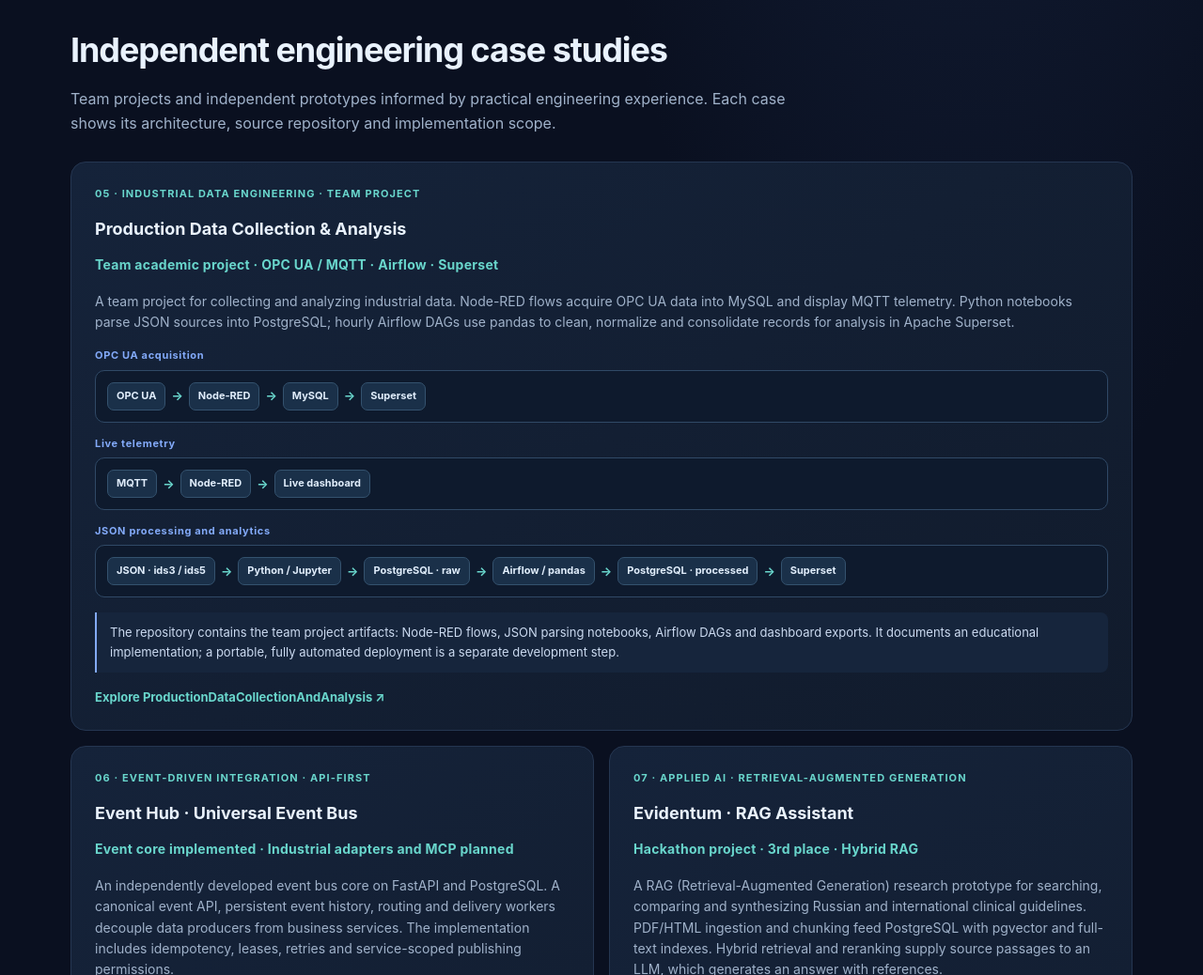
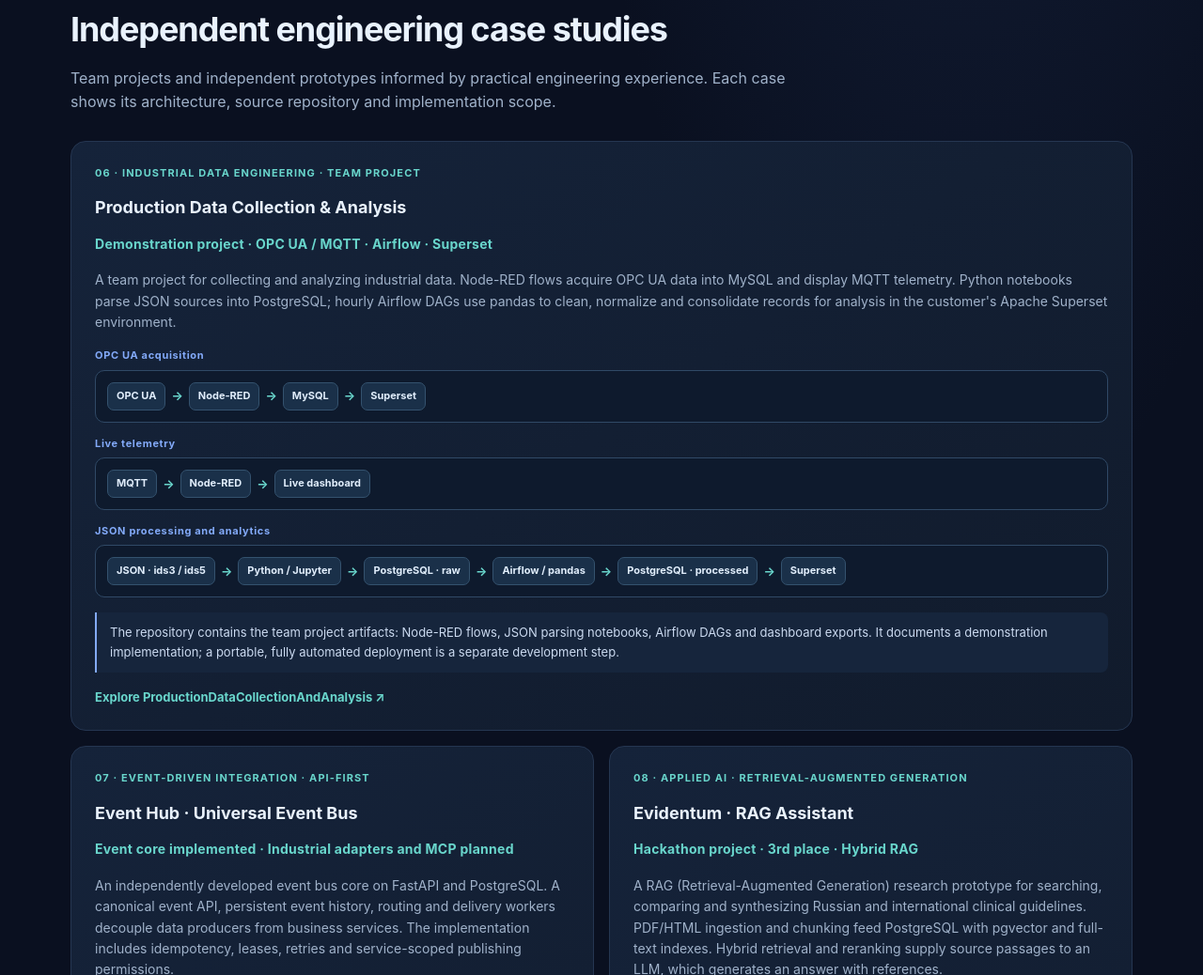
Before and after one commit to glazole/homelab-data-platform, a plain HTML site: page docs/index.html in a window 1280 px wide. Shown: the part 2480-3518 px from the top of the page at 94% size. Drawn offline with Linux system fonts and the light colour scheme.

Commit message:
Refine demonstration project wording and portfolio numbering

```diff
--- a/docs/index.html
+++ b/docs/index.html
@@ -53,7 +53,7 @@ footer{border-top:1px solid var(--line);padding:30px 0 45px;color:var(--muted);f
 <article class="card"><div class="label">02 · Orchestration</div><h3>Apache Airflow</h3><p data-en="LocalExecutor, Scheduler, DAG Processor, PostgreSQL metadata and Keycloak authentication." data-ru="LocalExecutor, Scheduler, DAG Processor, PostgreSQL для метаданных и авторизация Keycloak.">LocalExecutor, Scheduler, DAG Processor, PostgreSQL metadata and Keycloak authentication.</p><a class="cta" href="https://github.com/glazole/homelab-airflow" target="_blank" rel="noopener noreferrer">homelab-airflow ↗</a></article>
 <article class="card"><div class="label">03 · Lakehouse</div><h3>Spark + Iceberg</h3><p data-en="Single-host Spark Standalone, JupyterHub, Iceberg REST Catalog and S3 object storage." data-ru="Spark Standalone на одном сервере, JupyterHub, Iceberg REST Catalog и объектное хранилище S3.">Single-host Spark Standalone, JupyterHub, Iceberg REST Catalog and S3 object storage.</p><a class="cta" href="https://github.com/glazole/homelab-sparkice" target="_blank" rel="noopener noreferrer">homelab-sparkice ↗</a></article>
 <article class="card"><div class="label">04 · Analytics</div><h3>ClickHouse + PostgreSQL</h3><p data-en="SQL analytics, columnar OLAP storage, administration tools and Metabase dashboards." data-ru="SQL-аналитика, колоночное OLAP-хранилище, средства администрирования и дашборды Metabase.">SQL analytics, columnar OLAP storage, administration tools and Metabase dashboards.</p><a class="cta" href="https://github.com/glazole/homelab-analytics-stack" target="_blank" rel="noopener noreferrer">homelab-analytics-stack ↗</a></article>
-<article class="card"><div class="label">Graph analytics · Cloud.ru VM</div><h3>Neo4j · Graph Data Science</h3><p data-en="An independently deployed Neo4j graph database on a Cloud.ru virtual machine. Used for exploring relationships among entities, graph structures, traversals and graph algorithms. The repository documents the Docker-based environment and Graph Data Science setup." data-ru="Самостоятельно развёрнутая графовая база данных Neo4j на виртуальной машине Cloud.ru. Используется для анализа связей между сущностями, исследования структуры графов, обходов и графовых алгоритмов. В репозитории описаны Docker-окружение и настройка Graph Data Science.">An independently deployed Neo4j graph database on a Cloud.ru virtual machine. Used for exploring relationships among entities, graph structures, traversals and graph algorithms. The repository documents the Docker-based environment and Graph Data Science setup.</p><a class="cta" href="https://github.com/glazole/homelab-neo4j" target="_blank" rel="noopener noreferrer">homelab-neo4j ↗</a></article>
+<article class="card"><div class="label">05 · Graph analytics · Cloud.ru VM</div><h3>Neo4j · Graph Data Science</h3><p data-en="Used for exploring relationships among entities, graph structures, traversals and graph algorithms. The repository documents the Docker-based environment and Graph Data Science setup." data-ru="Используется для анализа связей между сущностями, исследования структуры графов, обходов и графовых алгоритмов. В репозитории описаны Docker-окружение и настройка Graph Data Science.">Used for exploring relationships among entities, graph structures, traversals and graph algorithms. The repository documents the Docker-based environment and Graph Data Science setup.</p><a class="cta" href="https://github.com/glazole/homelab-neo4j" target="_blank" rel="noopener noreferrer">homelab-neo4j ↗</a></article>
 </div></section>
 
 <section id="cases">
@@ -61,20 +61,20 @@ footer{border-top:1px solid var(--line);padding:30px 0 45px;color:var(--muted);f
 <p class="lead" data-en="Team projects and independent prototypes informed by practical engineering experience. Each case shows its architecture, source repository and implementation scope." data-ru="Командные проекты и самостоятельные прототипы, основанные на практическом инженерном опыте. Для каждого показаны архитектура, исходный репозиторий и границы реализации.">Team projects and independent prototypes informed by practical engineering experience. Each case shows its architecture, source repository and implementation scope.</p>
 <div class="grid">
 <article class="card case-study production-case" id="production-data">
-<div class="label" data-en="05 · Industrial data engineering · Team project" data-ru="05 · Промышленные данные · Командный проект">05 · Industrial data engineering · Team project</div>
+<div class="label" data-en="06 · Industrial data engineering · Team project" data-ru="06 · Промышленные данные · Командный проект">06 · Industrial data engineering · Team project</div>
 <h3 data-en="Production Data Collection &amp; Analysis" data-ru="Сбор и анализ производственных данных">Production Data Collection &amp; Analysis</h3>
-<p class="case-status" data-en="Team academic project · OPC UA / MQTT · Airflow · Superset" data-ru="Командный учебный проект · OPC UA / MQTT · Airflow · Superset">Team academic project · OPC UA / MQTT · Airflow · Superset</p>
-<p data-en="A team project for collecting and analyzing industrial data. Node-RED flows acquire OPC UA data into MySQL and display MQTT telemetry. Python notebooks parse JSON sources into PostgreSQL; hourly Airflow DAGs use pandas to clean, normalize and consolidate records for analysis in Apache Superset." data-ru="Командный проект по сбору и анализу производственных данных. Потоки Node-RED загружают данные OPC UA в MySQL и отображают MQTT-телеметрию. Python-блокноты разбирают JSON-источники для PostgreSQL; ежечасные DAG Airflow с pandas очищают, нормализуют и объединяют записи для анализа в Apache Superset.">A team project for collecting and analyzing industrial data. Node-RED flows acquire OPC UA data into MySQL and display MQTT telemetry. Python notebooks parse JSON sources into PostgreSQL; hourly Airflow DAGs use pandas to clean, normalize and consolidate records for analysis in Apache Superset.</p>
+<p class="case-status" data-en="Demonstration project · OPC UA / MQTT · Airflow · Superset" data-ru="Демонстрационный проект · OPC UA / MQTT · Airflow · Superset">Demonstration project · OPC UA / MQTT · Airflow · Superset</p>
+<p data-en="A team project for collecting and analyzing industrial data. Node-RED flows acquire OPC UA data into MySQL and display MQTT telemetry. Python notebooks parse JSON sources into PostgreSQL; hourly Airflow DAGs use pandas to clean, normalize and consolidate records for analysis in the customer's Apache Superset environment." data-ru="Командный проект по сбору и анализу производственных данных. Потоки Node-RED загружают данные OPC UA в MySQL и отображают MQTT-телеметрию. Python-блокноты разбирают JSON-источники для PostgreSQL; ежечасные DAG Airflow с pandas очищают, нормализуют и объединяют записи для анализа в Apache Superset заказчика.">A team project for collecting and analyzing industrial data. Node-RED flows acquire OPC UA data into MySQL and display MQTT telemetry. Python notebooks parse JSON sources into PostgreSQL; hourly Airflow DAGs use pandas to clean, normalize and consolidate records for analysis in the customer's Apache Superset environment.</p>
 <div class="production-flows" role="group" aria-label="Production data architecture">
 <div class="pipeline-lane"><div class="flow-caption" data-en="OPC UA acquisition" data-ru="Сбор данных OPC UA">OPC UA acquisition</div><div class="flow"><span data-en="OPC UA" data-ru="OPC UA">OPC UA</span><b aria-hidden="true">→</b><span data-en="Node-RED" data-ru="Node-RED">Node-RED</span><b aria-hidden="true">→</b><span data-en="MySQL" data-ru="MySQL">MySQL</span><b aria-hidden="true">→</b><span data-en="Superset" data-ru="Superset">Superset</span></div></div>
 <div class="pipeline-lane"><div class="flow-caption" data-en="Live telemetry" data-ru="Оперативная телеметрия">Live telemetry</div><div class="flow"><span data-en="MQTT" data-ru="MQTT">MQTT</span><b aria-hidden="true">→</b><span data-en="Node-RED" data-ru="Node-RED">Node-RED</span><b aria-hidden="true">→</b><span data-en="Live dashboard" data-ru="Онлайн-дашборд">Live dashboard</span></div></div>
 <div class="pipeline-lane"><div class="flow-caption" data-en="JSON processing and analytics" data-ru="Обработка JSON и аналитика">JSON processing and analytics</div><div class="flow"><span data-en="JSON · ids3 / ids5" data-ru="JSON · ids3 / ids5">JSON · ids3 / ids5</span><b aria-hidden="true">→</b><span data-en="Python / Jupyter" data-ru="Python / Jupyter">Python / Jupyter</span><b aria-hidden="true">→</b><span data-en="PostgreSQL · raw" data-ru="PostgreSQL · исходные">PostgreSQL · raw</span><b aria-hidden="true">→</b><span data-en="Airflow / pandas" data-ru="Airflow / pandas">Airflow / pandas</span><b aria-hidden="true">→</b><span data-en="PostgreSQL · processed" data-ru="PostgreSQL · обработанные">PostgreSQL · processed</span><b aria-hidden="true">→</b><span data-en="Superset" data-ru="Superset">Superset</span></div></div>
 </div>
-<div class="case-note" data-en="The repository contains the team project artifacts: Node-RED flows, JSON parsing notebooks, Airflow DAGs and dashboard exports. It documents an educational implementation; a portable, fully automated deployment is a separate development step." data-ru="В репозитории представлены результаты командного проекта: потоки Node-RED, блокноты разбора JSON, DAG Airflow и экспорты дашбордов. Это учебная реализация; переносимое полностью автоматизированное развёртывание — отдельный этап развития.">The repository contains the team project artifacts: Node-RED flows, JSON parsing notebooks, Airflow DAGs and dashboard exports. It documents an educational implementation; a portable, fully automated deployment is a separate development step.</div>
+<div class="case-note" data-en="The repository contains the team project artifacts: Node-RED flows, JSON parsing notebooks, Airflow DAGs and dashboard exports. It documents a demonstration implementation; a portable, fully automated deployment is a separate development step." data-ru="В репозитории представлены результаты командного проекта: потоки Node-RED, блокноты разбора JSON, DAG Airflow и экспорты дашбордов. Это демонстрационная реализация; переносимое полностью автоматизированное развёртывание — отдельный этап развития.">The repository contains the team project artifacts: Node-RED flows, JSON parsing notebooks, Airflow DAGs and dashboard exports. It documents a demonstration implementation; a portable, fully automated deployment is a separate development step.</div>
 <a class="cta" href="https://github.com/glazole/ProductionDataCollectionAndAnalysis" target="_blank" rel="noopener noreferrer" data-en="Explore ProductionDataCollectionAndAnalysis ↗" data-ru="Репозиторий ProductionDataCollectionAndAnalysis ↗">Explore ProductionDataCollectionAndAnalysis ↗</a>
 </article>
 <article class="card case-study" id="event-hub">
-<div class="label" data-en="06 · Event-driven integration · API-first" data-ru="06 · Событийная интеграция · API-first">06 · Event-driven integration · API-first</div>
+<div class="label" data-en="07 · Event-driven integration · API-first" data-ru="07 · Событийная интеграция · API-first">07 · Event-driven integration · API-first</div>
 <h3 data-en="Event Hub · Universal Event Bus" data-ru="Event Hub · Универсальная событийная шина">Event Hub · Universal Event Bus</h3>
 <p class="case-status" data-en="Event core implemented · Industrial adapters and MCP planned" data-ru="Событийное ядро реализовано · Промышленные адаптеры и MCP запланированы">Event core implemented · Industrial adapters and MCP planned</p>
 <p data-en="An independently developed event bus core on FastAPI and PostgreSQL. A canonical event API, persistent event history, routing and delivery workers decouple data producers from business services. The implementation includes idempotency, leases, retries and service-scoped publishing permissions." data-ru="Самостоятельно разработанное ядро событийной шины на FastAPI и PostgreSQL. Единый API событий, сохраняемая история, маршрутизация и воркеры доставки отделяют источники данных от бизнес-сервисов. Реализованы идемпотентность, аренда задач (lease), повторы и разграничение прав сервисов на отправку.">An independently developed event bus core on FastAPI and PostgreSQL. A canonical event API, persistent event history, routing and delivery workers decouple data producers from business services. The implementation includes idempotency, leases, retries and service-scoped publishing permissions.</p>
@@ -101,7 +101,7 @@ footer{border-top:1px solid var(--line);padding:30px 0 45px;color:var(--muted);f
 <a class="cta" href="https://github.com/glazole/messaging-event-hub" target="_blank" rel="noopener noreferrer" data-en="Explore Event Hub source ↗" data-ru="Исходный код Event Hub ↗">Explore Event Hub source ↗</a>
 </article>
 <article class="card case-study" id="evidentum-rag">
-<div class="label" data-en="07 · Applied AI · Retrieval-Augmented Generation" data-ru="07 · Прикладной ИИ · Retrieval-Augmented Generation">07 · Applied AI · Retrieval-Augmented Generation</div>
+<div class="label" data-en="08 · Applied AI · Retrieval-Augmented Generation" data-ru="08 · Прикладной ИИ · Retrieval-Augmented Generation">08 · Applied AI · Retrieval-Augmented Generation</div>
 <h3 data-en="Evidentum · RAG Assistant" data-ru="Evidentum · RAG-ассистент">Evidentum · RAG Assistant</h3>
 <p class="case-status" data-en="Hackathon project · 3rd place · Hybrid RAG" data-ru="Хакатон · 3-е место · Гибридный RAG">Hackathon project · 3rd place · Hybrid RAG</p>
 <p data-en="A RAG (Retrieval-Augmented Generation) research prototype for searching, comparing and synthesizing Russian and international clinical guidelines. PDF/HTML ingestion and chunking feed PostgreSQL with pgvector and full-text indexes. Hybrid retrieval and reranking supply source passages to an LLM, which generates an answer with references." data-ru="Исследовательский RAG-прототип (Retrieval-Augmented Generation) для поиска, сравнения и обобщения российских и международных клинических рекомендаций. PDF/HTML разбиваются на фрагменты и сохраняются в PostgreSQL с pgvector и полнотекстовыми индексами. Гибридный поиск и ранжирование передают исходные фрагменты в LLM для формирования ответа со ссылками.">A RAG (Retrieval-Augmented Generation) research prototype for searching, comparing and synthesizing Russian and international clinical guidelines. PDF/HTML ingestion and chunking feed PostgreSQL with pgvector and full-text indexes. Hybrid retrieval and reranking supply source passages to an LLM, which generates an answer with references.</p>
```
